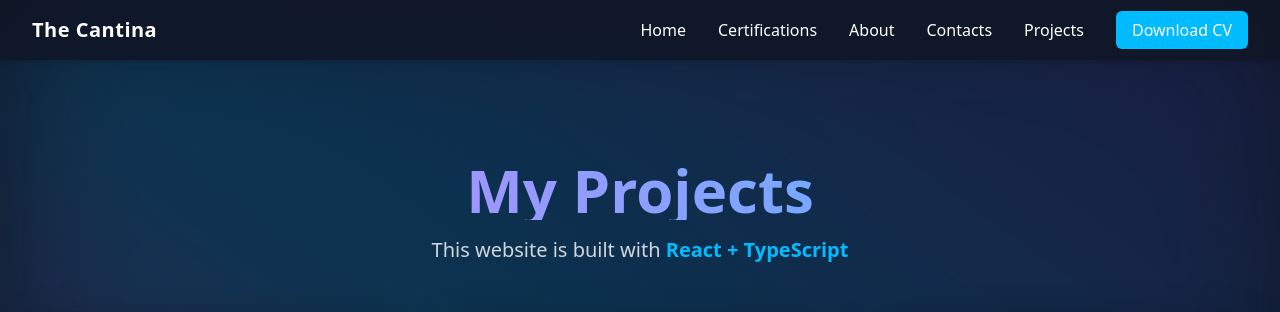
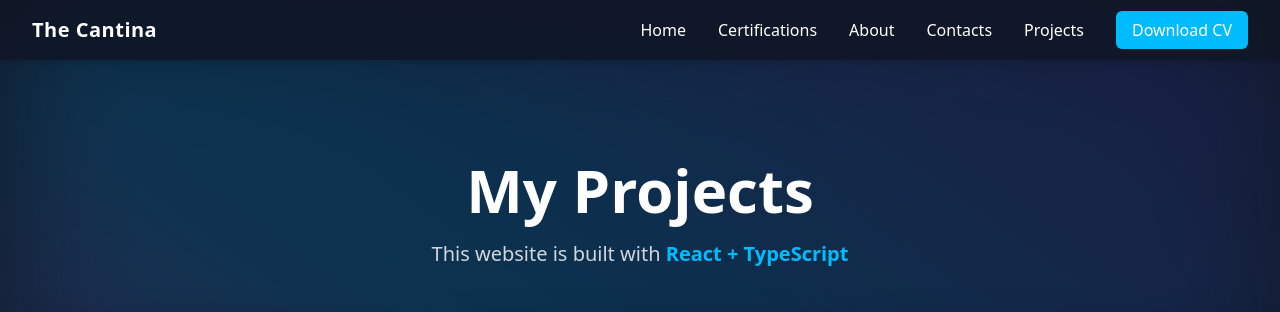
Before and after one commit to Kiuliumov/portfolioV2, a React (Vite) app in the folder portfoliov2/: page /portfolioV2/projects in a window 1280 px wide. Shown: the top 312 px of the page. Built offline with nearby package versions, Linux system fonts and the light colour scheme.

Commit message:
Update Projects.tsx

```diff
--- a/portfoliov2/src/pages/Projects.tsx
+++ b/portfoliov2/src/pages/Projects.tsx
@@ -30,12 +30,13 @@ const Projects = () => {
     <section className="relative pt-20 bg-gray-900 text-white min-h-screen flex flex-col items-center overflow-hidden">
       <div className="absolute inset-0 bg-gradient-to-tr from-purple-700/20 via-sky-500/20 to-indigo-800/20 blur-3xl pointer-events-none" />
 
-      <div className="relative z-10 max-w-7xl mx-auto px-6 py-12 md:py-20 w-full">
-        <h1 className="text-5xl md:text-6xl font-extrabold mb-4 text-center text-transparent bg-clip-text bg-gradient-to-r from-purple-400 to-sky-400">
-          My Projects
-        </h1>
+      <div className="relative z-0 max-w-7xl mx-auto px-6 py-12 md:py-20 w-full">
+      <h1 className="relative isolate text-5xl md:text-6xl font-extrabold mb-2 text-center">
+        My Projects
+      </h1>
 
-        <p className="text-gray-300 text-center mb-12 text-lg md:text-xl">
+
+        <p className="text-gray-300 z-0 text-center mt-5 mb-12 text-lg md:text-xl">
           This website is built with{" "}
           <span className="text-sky-400 font-semibold">React + TypeScript</span>
         </p>
```
